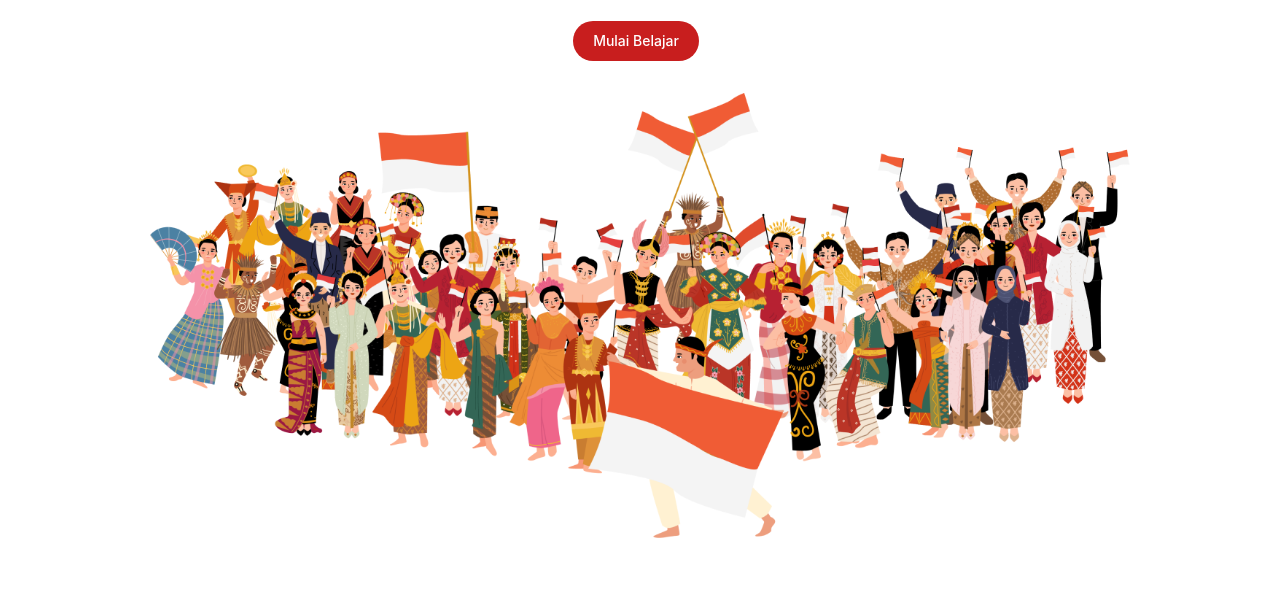
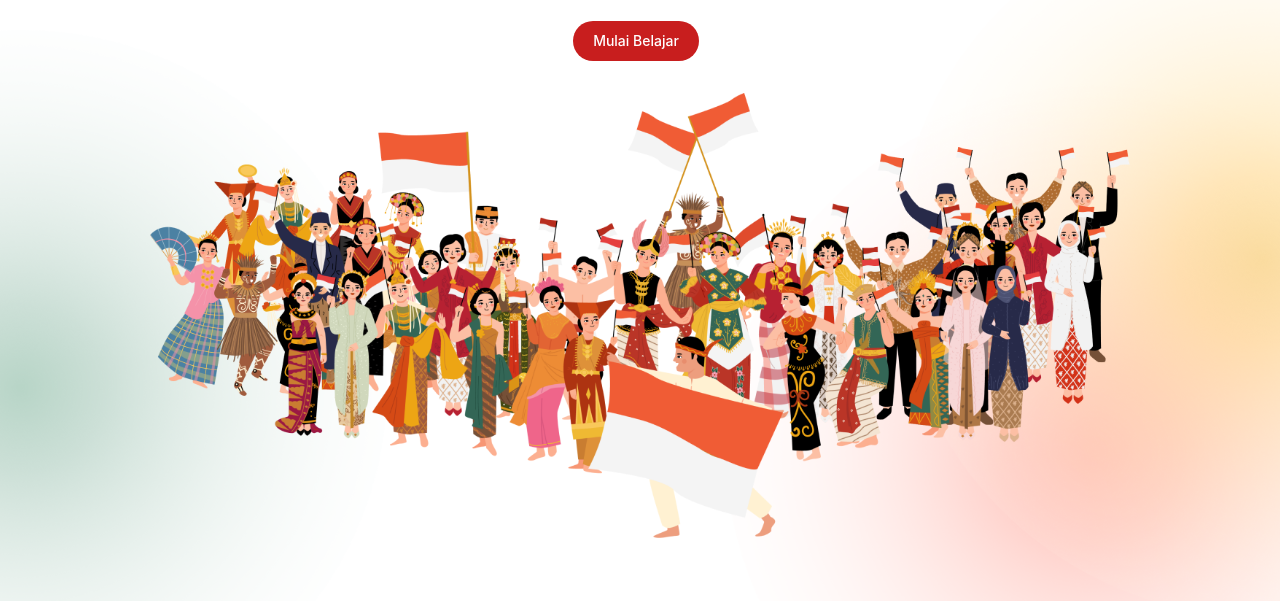
Before and after one commit to Isabel621/Webaku, a plain HTML site: page index.html in a window 1280 px wide. Shown: the part 199-800 px from the top of the page. Drawn offline with nearby package versions, Linux system fonts and the light colour scheme; the site is published under a folder, as on GitHub Pages, so addresses that start at the root find nothing.

Commit message:
Update style.css

```diff
--- a/style.css
+++ b/style.css
@@ -3,7 +3,7 @@
 
 
 .bg-radiasi {
-  background-image: url(/Assets/radiasi.png);
+  background-image: url(Assets/radiasi.png);
   background-size: 100vw;
 
 }
```
